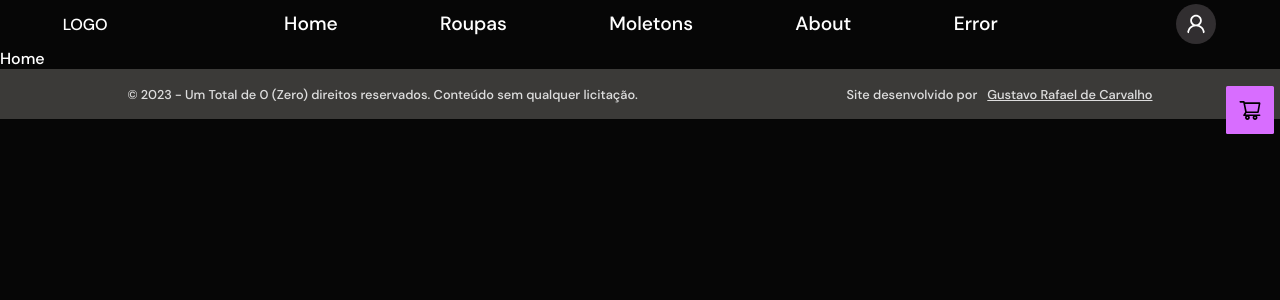
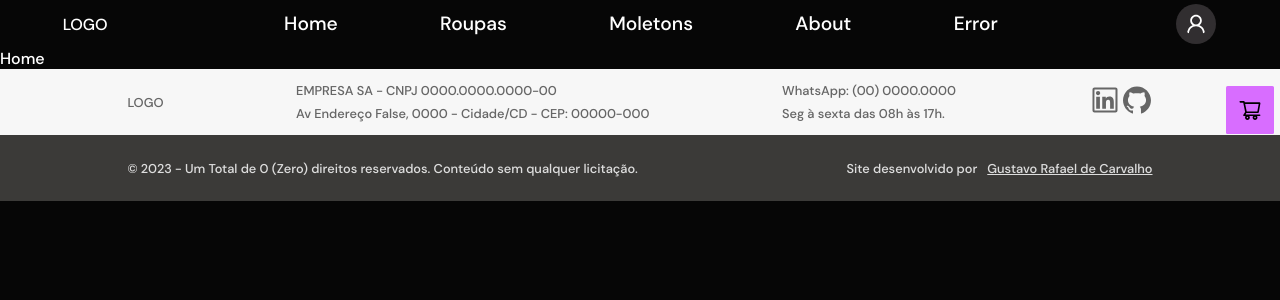
Before and after one commit to GustavoRCarvalho/loja-redux, a React (Create React App) app: page / in a window 1280 px wide. Shown: the top 300 px of the page. Built offline with nearby package versions, Linux system fonts and the light colour scheme.

Commit message:
fix: icon cart name

```diff
--- a/src/components/Molecules/Cart/CartButton.jsx
+++ b/src/components/Molecules/Cart/CartButton.jsx
@@ -12,7 +12,7 @@ const Button = styled(ButtonIcon)`
   margin: 0.4rem;
 `
 
-const IconDelete = styled(AiOutlineShoppingCart)`
+const IconCart = styled(AiOutlineShoppingCart)`
   height: 1.5rem;
   width: 1.5rem;
 `
@@ -36,7 +36,7 @@ export default function CartButton() {
   return (
     <ButtonLine>
       <Button onClick={() => handleOpen()}>
-        <IconDelete />
+        <IconCart />
       </Button>
     </ButtonLine>
   )
--- a/src/components/Router/FooterPage.jsx
+++ b/src/components/Router/FooterPage.jsx
@@ -1,19 +1,39 @@
 import styled from "styled-components"
+import { AiOutlineLinkedin, AiOutlineGithub } from "react-icons/ai"
+
+const IconLinkedin = styled(AiOutlineLinkedin)`
+  height: 2rem;
+  width: 2rem;
+`
+
+const IconGitHub = styled(AiOutlineGithub)`
+  height: 2rem;
+  width: 2rem;
+`
 
 const Footer = styled.footer`
   display: flex;
+  flex-direction: column;
+
+  margin-top: auto;
+`
+
+const FooterContainerBackground = styled.div`
+  width: 100%;
+
+  display: flex;
   justify-content: center;
 
-  margin-top: auto;
-
-  background-color: #3b3a38;
+  background-color: ${(props) => props.color ?? "#3b3a38"};
 `
 
 const FooterContainer = styled.div`
-  height: 50px;
+  min-height: 50px;
   width: ${(props) => {
     return props.theme.device.desktopMin
   }};
+  padding: 0.5em 0 0.5em 0;
+
   display: flex;
   flex-direction: row;
   justify-content: space-between;
@@ -28,8 +48,9 @@ const FooterContainer = styled.div`
 `
 
 const FooterText = styled.div`
-  color: #dddddd;
+  color: ${(props) => props.color ?? "#dddddd"};
   font-size: 0.8em;
+  padding: 0.2em 0 0.2em 0;
   display: block;
 
   @media screen and (min-width: ${(props) =>
@@ -44,9 +65,35 @@ const LinkContact = styled.a`
   color: inherit;
 `
 
-export default function Title(props) {
+export default function FooterPage(props) {
   return (
     <Footer>
+      <FooterContainerBackground color="#f7f7f7">
+        <FooterContainer>
+          <FooterText color="#666">LOGO</FooterText>
+          <div>
+            <FooterText color="#666">
+              EMPRESA SA - CNPJ 0000.0000.0000-00
+            </FooterText>
+            <FooterText color="#666">
+              Av Endereço False, 0000 - Cidade/CD - CEP: 00000-000
+            </FooterText>
+          </div>
+          <div>
+            <FooterText color="#666">WhatsApp: (00) 0000.0000</FooterText>
+            <FooterText color="#666">Seg à sexta das 08h às 17h.</FooterText>
+          </div>
+          <div>
+            <a href="https://www.linkedin.com/in/gustavo-carvalho-0/">
+              <IconLinkedin color="#666" />
+            </a>
+            <a href="https://github.com/GustavoRCarvalho">
+              <IconGitHub color="#666" />
+            </a>
+          </div>
+        </FooterContainer>
+      </FooterContainerBackground>
+      <FooterContainerBackground>
         <FooterContainer>
           <FooterText>
             © 2023 - Um Total de 0 (Zero) direitos reservados. Conteúdo sem
@@ -54,11 +101,12 @@ export default function Title(props) {
           </FooterText>
           <FooterText>
             Site desenvolvido por
-          <LinkContact href="https://github.com/GustavoRCarvalho">
+            <LinkContact href="https://www.linkedin.com/in/gustavo-carvalho-0/">
               Gustavo Rafael de Carvalho
             </LinkContact>
           </FooterText>
         </FooterContainer>
+      </FooterContainerBackground>
     </Footer>
   )
 }
```
Lines whose indentation alone changed are shown as unchanged.
